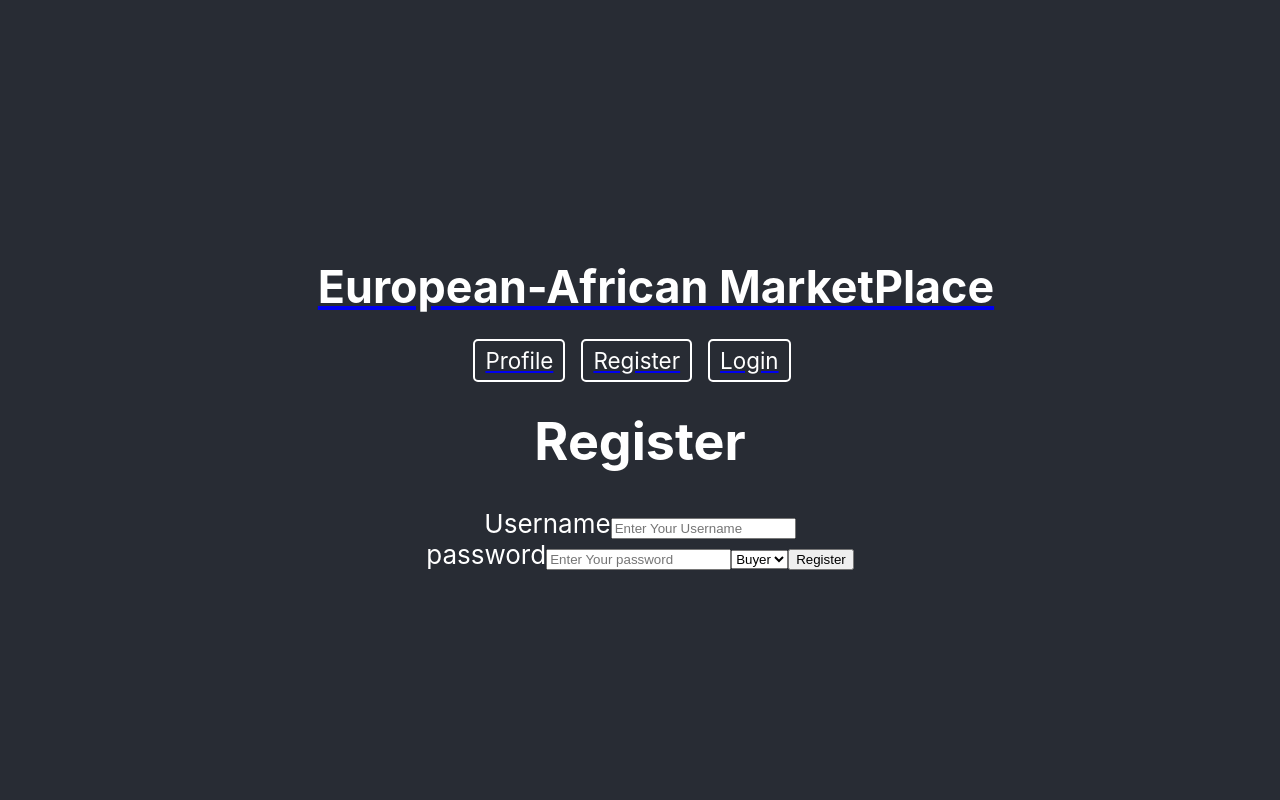
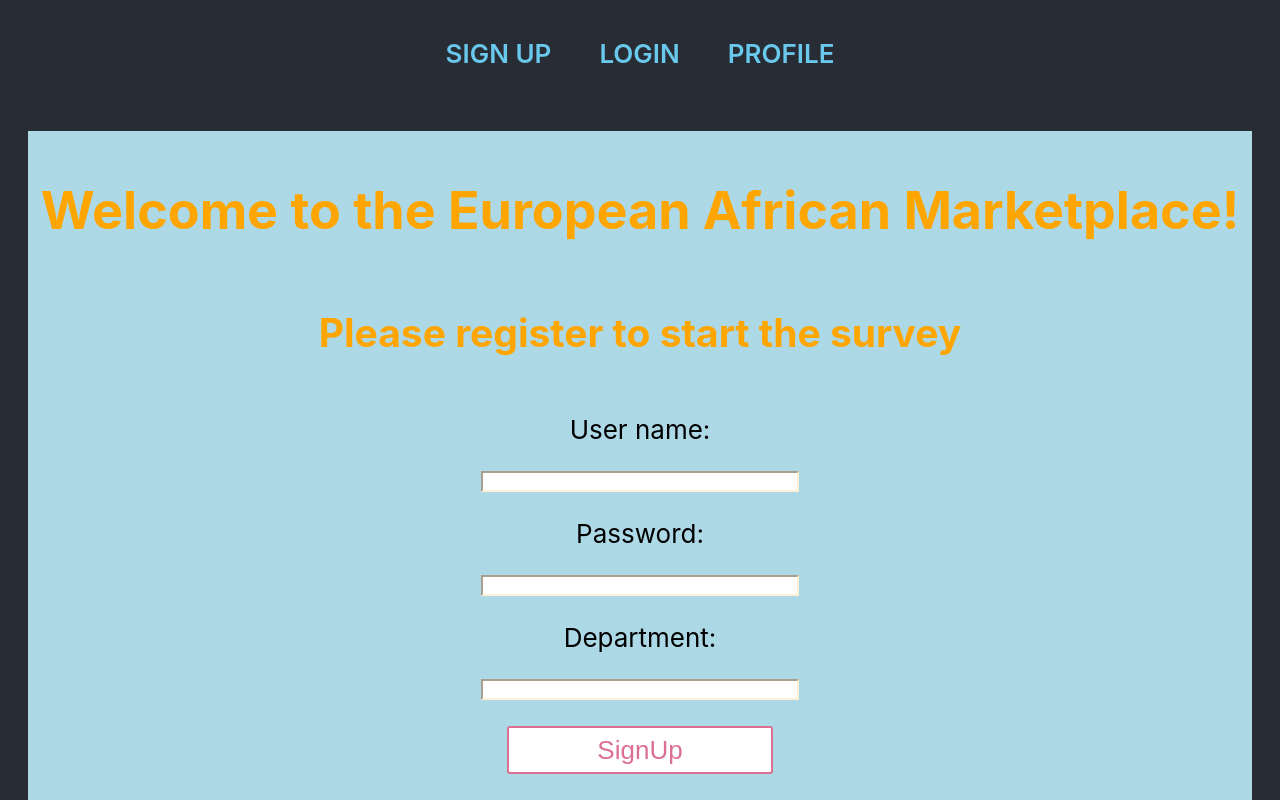
Before and after one commit to KingLouie1994/African-Marketplace-Frontend, a React (Create React App) app in the folder client/: page / in a window 1280 px wide. Shown: the top 800 px of the page. Built offline with nearby package versions, Linux system fonts and the light colour scheme.

Commit message:
Registration and Login works now

```diff
--- a/client/src/components/Login.js
+++ b/client/src/components/Login.js
@@ -1,65 +1,80 @@
-import React, { Component } from "react";
+import React, { useRef } from "react";
+import axios from "axios";
+import styled from "styled-components";
 
-class Login extends Component {
-  constructor() {
-    super();
-    this.state = {
-      username: "",
-      password: "",
-      errors: {}
+function LoginForm(props) {
+  const usernameRef = useRef("");
+  const passwordRef = useRef("");
+
+  function handleSubmit(event) {
+    event.preventDefault();
+    const data = {
+      username: usernameRef.current.value,
+      password: passwordRef.current.value
     };
-
-    this.onChange = this.onChange.bind(this);
-    this.onSubmit = this.onSubmit.bind(this);
+    axios
+      .post("https://lbs-african-marketplace.herokuapp.com/auth/login", data)
+      .then(response => {
+        localStorage.setItem("token", response.data.token);
+        props.history.push("/profile");
+      })
+      .catch(error => {
+        console.log(error);
+      });
   }
 
-  onChange(e) {
-    this.setState({ [e.target.name]: e.target.value });
+  return (
+    <StyledLogin>
+      <h1>Welcome to the European African Marketplace!</h1>
+      <h2>Please Login below!</h2>
+      <form onSubmit={handleSubmit}>
+        <p>User name:</p>
+        <input name="username" type="text" ref={usernameRef} />
+        <p>Password:</p>
+        <input name="password" type="password" ref={passwordRef} />
+        <button type="submit">Log-in</button>
+      </form>
+    </StyledLogin>
+  );
+}
+
+export default LoginForm;
+
+// Styling here:
+
+const StyledLogin = styled.div`
+  display: flex;
+  flex-direction: column;
+  align-items: center;
+  margin: 1vw;
+  padding: 1vw;
+  background: lightblue;
+
+  p {
+    text-align: center;
   }
 
-  onSubmit(e) {
-    e.preventDefault();
-
-    const user = {
-      username: this.state.username,
-      password: this.state.password
-    };
+  h1,
+  h2 {
+    color: orange;
   }
 
-  render() {
-    return (
-      <div className="container">
-        <div className="row">
-          <div className="col-md-6 mt-5 mx-auto">
-            <form onSubmit={this.onSubmit}>
-              <h1>Login</h1>
-              <div className="form-group">
-                <label htmlFor="username">Username</label>
-                <input
-                  type="text"
-                  name="username"
-                  placeholder="Enter Your Username"
-                  value={this.state.username}
-                  onChange={this.onChange}
-                />
-                <label htmlFor="password">password</label>
-                <input
-                  type="text"
-                  name="password"
-                  placeholder="Enter Your password"
-                  value={this.state.password}
-                  onChange={this.onChange}
-                />
-              </div>
-              <button type="submit" className="btn btn-block mt-4">
-                Login
-              </button>
-            </form>
-          </div>
-        </div>
-      </div>
-    );
+  & form {
+    display: flex;
+    flex-direction: column;
+
+    & input {
+      border-color: papayawhip;
+    }
+
+    & button {
+      background: white;
+      color: palevioletred;
+      font-size: 1em;
+      margin: 1em;
+      padding: 0.25em 1em;
+      border: 2px solid palevioletred;
+      border-radius: 3px;
+    }
   }
-}
-
-export default Login;
+`;
--- a/client/src/components/Navbar.js
+++ b/client/src/components/Navbar.js
@@ -1,61 +1,39 @@
-import React, { Component } from "react";
+import React from "react";
 import { Link } from "react-router-dom";
 import styled from "styled-components";
 
-const Button = styled.a`
-  color: white;
-  border: 2px solid white;
-  text-decoration: none;
-  padding: 6px;
-  padding-left: 10px;
-  padding-right: 10px;
-  border-radius: 5px;
-  align-self: right;
-  height: 1.8rem;
-  margin-right: 1rem;
-  font-size: 1.4rem;
-  :hover {
-    color: gray;
-    border: 2px solid gray;
-  }
-`;
+export default function Nav() {
+  return (
+    <Navigation>
+      <Link to="/">Sign Up</Link>
+      <Link to="/login">Login</Link>
+      <Link to="/profile">Profile</Link>
+    </Navigation>
+  );
+}
 
-const H1 = styled.h1`
-  color: white;
-  font-size: 2.8rem;
-  margin-left: 2rem;
-  :hover {
-    color: gray;
-  }
-`;
+// Styling here:
 
-export default class NavBar extends Component {
-  state = {
-    isOpen: false
-  };
-  handleToggle = () => {
-    this.setState({ isOpen: !this.state.isOpen });
-  };
-  render() {
-    return (
-      <div>
-        <header>
-          <Link to="/">
-            <H1>European-African MarketPlace</H1>
-          </Link>
-          <div className="buttons-nav">
-            <Link to="/Profile">
-              <Button>Profile</Button>
-            </Link>
-            <Link to="/">
-              <Button>Register</Button>
-            </Link>
-            <Link to="/Login">
-              <Button>Login</Button>
-            </Link>
-          </div>
-        </header>
-      </div>
-    );
-  }
-}
+const Navigation = styled.nav`
+    max-width: 120rem;
+    display: flex;
+    text-decoration: none;
+    margin: auto;
+    margin-top: 3vw;
+    padding: 0 2rem;;
+    justify-content: space-between;
+    height: 5rem;
+
+    & a {
+        color: #69C8ECFF;
+        text-transform: uppercase;
+        font-weight: 600;
+        margin: 0 1.5rem;
+        transition: all 300ms linear 0s;
+        text-decoration: none;
+        cursor: pointer;
+
+        &:hover {
+            color: #E762D7FF;
+            text-decoration: underline;
+    }`;
--- a/client/src/components/PrivateRoute.js
+++ b/client/src/components/PrivateRoute.js
@@ -1,5 +1,6 @@
 import React from "react";
 import { Route, Redirect } from "react-router-dom";
+
 const PrivateRoute = ({ component: Component, ...rest }) => {
   return (
     <>
--- a/client/src/components/Profile.js
+++ b/client/src/components/Profile.js
@@ -1,29 +1,22 @@
-import React, { Component } from "react";
+import React, { useEffect, useState } from "react";
+import axiosWithAuth from "./axiosWithAuth";
+import ProfileCard from './ProfileCard';
 
-class Profile extends Component {
-  constructor() {
-    super();
-    this.state = {
-      username: "",
-      errors: {}
-    };
-  }
+function Profile(props) {
+  const [user, setUser] = useState({});
 
-  render() {
-    return (
-      <div className="container">
-        <div className="col-sm-8 mx-auto">
-          <h1>Profile</h1>
-        </div>
-        <tbody>
-          <tr>
-            <td>Username</td>
-            <td>{this.state.username}</td>
-          </tr>
-        </tbody>
-      </div>
-    );
-  }
+  useEffect(() => {
+    axiosWithAuth()
+      .get("https://lbs-african-marketplace.herokuapp.com//users")
+      .then(response => {
+        setUser(response.data);
+      })
+      .catch(error => {
+        console.log(error);
+      });
+  }, [user]);
+
+  return <ProfileCard user={user} />;
 }
 
 export default Profile;
--- /dev/null
+++ b/client/src/components/ProfileCard.js
@@ -0,0 +1,25 @@
+import React from "react";
+import styled from "styled-components";
+
+const ProfileCard = props => {
+  return (
+    <Card>
+      <h1>Here should be your Profile page</h1>
+      <h2>User name: {props.user.username} </h2>
+    </Card>
+  );
+};
+
+export default ProfileCard;
+
+// Styling here:
+
+const Card = styled.div`
+  display: flex;
+  flex-direction: column;
+  align-items: center;
+  margin: 1vw;
+  padding: 1vw;
+  background: lightblue;
+  color: orange;
+`;
--- a/client/src/components/Register.js
+++ b/client/src/components/Register.js
@@ -1,76 +1,83 @@
-import React, { Component } from "react";
-import { register } from "../serviceWorker";
+import React, { useRef } from "react";
+import axios from "axios";
+import styled from "styled-components";
 
-class Register extends Component {
-  constructor() {
-    super();
-    this.state = {
-      username: "",
-      department: "",
-      password: "",
-      errors: {}
+function Register(props) {
+  const usernameRef = useRef("");
+  const passwordRef = useRef("");
+  const departmentRef = useRef("");
+
+  function handleSubmit(event) {
+    event.preventDefault();
+    const data = {
+      username: usernameRef.current.value,
+      password: passwordRef.current.value,
+      department: departmentRef.current.value
     };
-
-    this.onChange = this.onChange.bind(this);
-    this.onSubmit = this.onSubmit.bind(this);
+    axios
+      .post("https://lbs-african-marketplace.herokuapp.com/auth/register", data)
+      .then(response => {
+        props.history.push("/login");
+      })
+      .catch(error => {
+        console.log(error);
+      });
   }
 
-  onChange(e) {
-    this.setState({ [e.target.name]: e.target.value });
-  }
-
-  onSubmit(e) {
-    e.preventDefault();
-
-    const newUser = {
-      username: this.state.username,
-      department: this.state.department,
-      password: this.state.password
-    };
-
-    register(newUser).then(res => {
-      this.props.history.push(`/login`);
-    });
-  }
-
-  render() {
-    return (
-      <div className="container">
-        <div className="row">
-          <div className="col-md-6 mt-5 mx-auto">
-            <form onSubmit={this.onSubmit}>
-              <h1>Register</h1>
-              <div className="form-group">
-                <label htmlFor="username">Username</label>
-                <input
-                  type="text"
-                  name="username"
-                  placeholder="Enter Your Username"
-                  value={this.state.username}
-                  onChange={this.onChange}
-                />
-              </div>
-              <label htmlFor="password">password</label>
-              <input
-                type="text"
-                name="password"
-                placeholder="Enter Your password"
-                value={this.state.password}
-                onChange={this.onChange}
-              />
-              <select>
-                <option value={this.state.department}>Buyer</option>
-                <option value={this.state.department}>Seller</option>
-              </select>
-              <button type="submit" className="btn btn-block mt-4">
-                Register
-              </button>
-            </form>
-          </div>
-        </div>
-      </div>
-    );
-  }
+  return (
+    <StyledRegister>
+      <h1>Welcome to the European African Marketplace!</h1>
+      <h2>Please register to start the survey</h2>
+      <form onSubmit={handleSubmit}>
+        <p>User name:</p>
+        <input name="username" type="text" ref={usernameRef} />
+        <p>Password:</p>
+        <input name="password" type="text" ref={passwordRef} />
+        <p>Department:</p>
+        <input name="department" type="text" ref={departmentRef} />
+        <button type="submit">SignUp</button>
+        <p>Already have an account? <br/> Login here</p>
+        <button type="submit">Login</button>
+      </form>
+    </StyledRegister>
+  );
 }
 
 export default Register;
+
+// Styling here:
+
+const StyledRegister = styled.div`
+  display: flex;
+  flex-direction: column;
+  align-items: center;
+  margin: 1vw;
+  padding: 1vw;
+  background: lightblue;
+  color: orange;
+
+  & p {
+    color: black;
+    lighten: 40%;
+    text-align: center;
+  }
+
+  & form {
+    display: flex;
+    flex-direction: column;
+
+    & input {
+      border-color: papayawhip;
+    }
+
+    & button {
+      background: white;
+      color: palevioletred;
+      font-size: 1em;
+      margin: 1em;
+      padding: 0.25em 1em;
+      border: 2px solid palevioletred;
+      border-radius: 3px;
+    }
+  }
+`;
--- a/client/src/components/axiosWithAuth.js
+++ b/client/src/components/axiosWithAuth.js
@@ -1,6 +1,8 @@
 import axios from "axios";
+
 const axiosWithAuth = () => {
   const token = localStorage.getItem("token");
+
   return axios.create({
     headers: {
       "Content-Type": "application/json",
@@ -8,4 +10,5 @@ const axiosWithAuth = () => {
     }
   });
 };
+
 export default axiosWithAuth;
```
